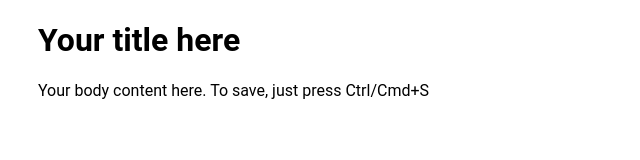
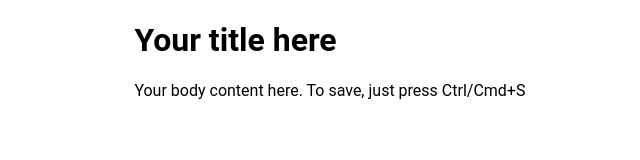
Before and after one commit to platy11/easynote, a plain HTML site: page index.html in a window 1280 px wide. Shown: the whole page, without its empty margins (0-640 px from the left). Drawn offline with Linux system fonts and the light colour scheme.

Commit message:
Update index.html

```diff
--- a/index.html
+++ b/index.html
@@ -3,9 +3,13 @@
   <head>
     <style>
     div {
-      margin: 5px 30px;
+      margin-top: 5px;
+      margin-bottom: 5px;
+      margin-left: 10%;
+      margin-right: 10%;
     }
     h1, p {
+      width: 80%;
       font-family: Roboto, Helvetica, 'Helvetica Neue', Arial, sans-serif;
     }
     </style>
```
